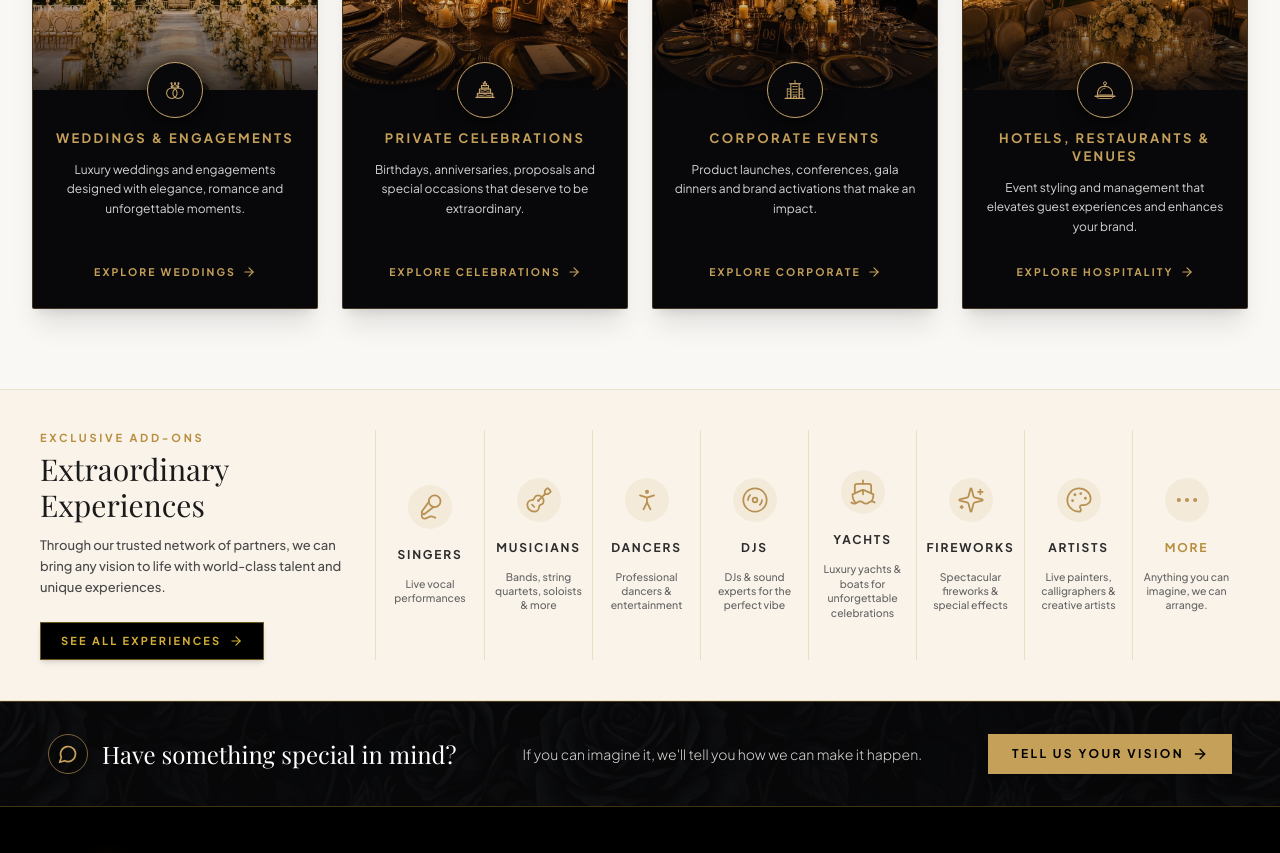
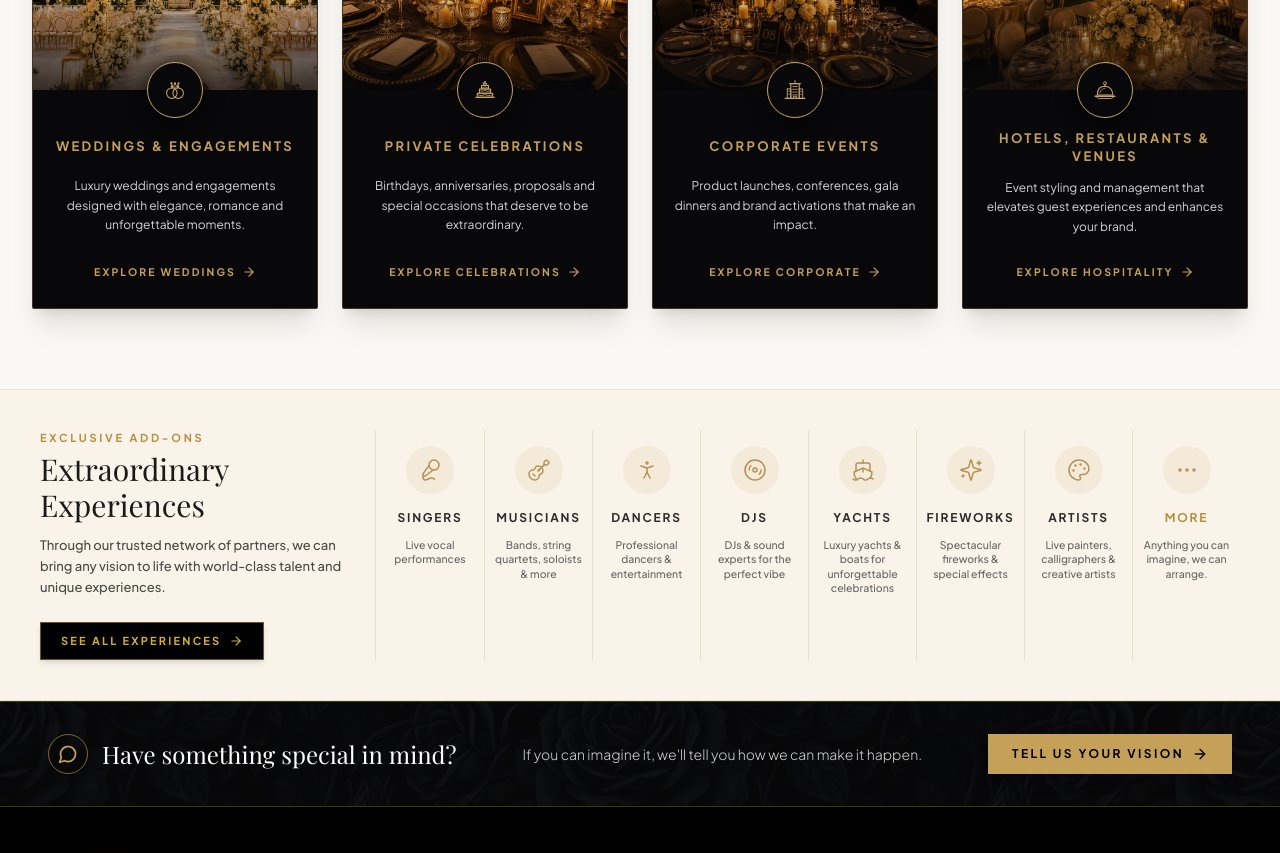
Before and after one commit to itfalcon176/blancosevents.com, a Next.js app: page /services in a window 1280 px wide. Shown: the part 440-1293 px from the top of the page. Built offline with nearby package versions, Linux system fonts and the light colour scheme; a web font is replaced by a local one.

Commit message:
feat: add ServicesPageContent component with luxury service cards and custom SVG icons

```diff
--- a/src/components/ServicesPageContent.tsx
+++ b/src/components/ServicesPageContent.tsx
@@ -220,7 +220,7 @@ export const ServicesPageContent: React.FC<ServicesPageContentProps> = ({ onOpen
 
                 {/* Card Text Content */}
                 <div className="pt-10 pb-7 px-5 flex flex-col items-center text-center flex-grow bg-[#08080A] rounded-b-sm">
-                  <h2 className="text-xs sm:text-[13px] font-bold tracking-[0.18em] text-[#C5A059] uppercase mb-3 leading-snug">
+                  <h2 className="text-xs sm:text-[13px] font-bold tracking-[0.18em] text-[#C5A059] uppercase mb-3 leading-snug min-h-[34px] flex items-center justify-center">
                     {service.title}
                   </h2>
 
@@ -231,7 +231,7 @@ export const ServicesPageContent: React.FC<ServicesPageContentProps> = ({ onOpen
                   {/* Explore Button / Link */}
                   <Link
                     href={service.href}
-                    className="inline-flex items-center text-[10.5px] font-bold tracking-[0.2em] text-[#C5A059] hover:text-[#F3E5AB] transition-colors uppercase group/link"
+                    className="inline-flex items-center text-[10.5px] font-bold tracking-[0.2em] text-[#C5A059] hover:text-[#F3E5AB] transition-colors uppercase group/link mt-auto"
                   >
                     <span>{service.buttonText}</span>
                     <ArrowRight className="w-3.5 h-3.5 ml-1.5 transform group-hover/link:translate-x-1 transition-transform" />
@@ -274,26 +274,28 @@ export const ServicesPageContent: React.FC<ServicesPageContentProps> = ({ onOpen
             {addOns.map((item, idx) => {
               const AddOnIcon = item.icon;
               const isMore = item.name === 'MORE';
-              const wrapperClass = `flex flex-col items-center justify-center px-2 py-4 space-y-2 text-center h-full transition-all duration-300 ${isMore ? 'hover:scale-105 cursor-pointer hover:bg-[#F3EAD9]/35' : ''}`;
+              const wrapperClass = `flex flex-col items-center justify-start px-2 py-4 text-center h-full transition-all duration-300 ${isMore ? 'hover:scale-105 cursor-pointer hover:bg-[#F3EAD9]/35' : ''}`;
 
               const content = (
                 <>
-                  {/* Icon Badge */}
-                  <div className="w-11 h-11 rounded-full bg-[#F3EAD9] flex items-center justify-center text-[#B89052] mb-1 flex-shrink-0">
-                    <AddOnIcon className="w-[28px] h-[28px]" strokeWidth={1.5} />
+                  {/* Icon Badge - Fixed position and size */}
+                  <div className="w-12 h-12 rounded-full bg-[#F3EAD9] flex items-center justify-center text-[#B89052] mb-3 flex-shrink-0">
+                    <AddOnIcon className="w-6 h-6" strokeWidth={1.5} />
                   </div>
 
                   {/* Perfectly Level Aligned Title */}
-                  <div className="h-7 flex items-center justify-center w-full">
+                  <div className="h-6 flex items-center justify-center w-full mb-2">
                     <h3 className={`text-[11px] sm:text-xs font-bold tracking-[0.15em] uppercase text-center leading-tight ${isMore ? 'text-[#B88E3E]' : 'text-[#2C2C2C]'}`}>
                       {item.name}
                     </h3>
                   </div>
 
-                  {/* Subtitle Paragraph */}
-                  <p className="text-[10.5px] text-[#666666] leading-snug font-medium max-w-[130px] text-center">
-                    {item.desc}
-                  </p>
+                  {/* Subtitle Paragraph - Aligned baseline */}
+                  <div className="w-full flex justify-center">
+                    <p className="text-[10.5px] text-[#666666] leading-snug font-medium max-w-[130px] text-center">
+                      {item.desc}
+                    </p>
+                  </div>
                 </>
               );
 
```
